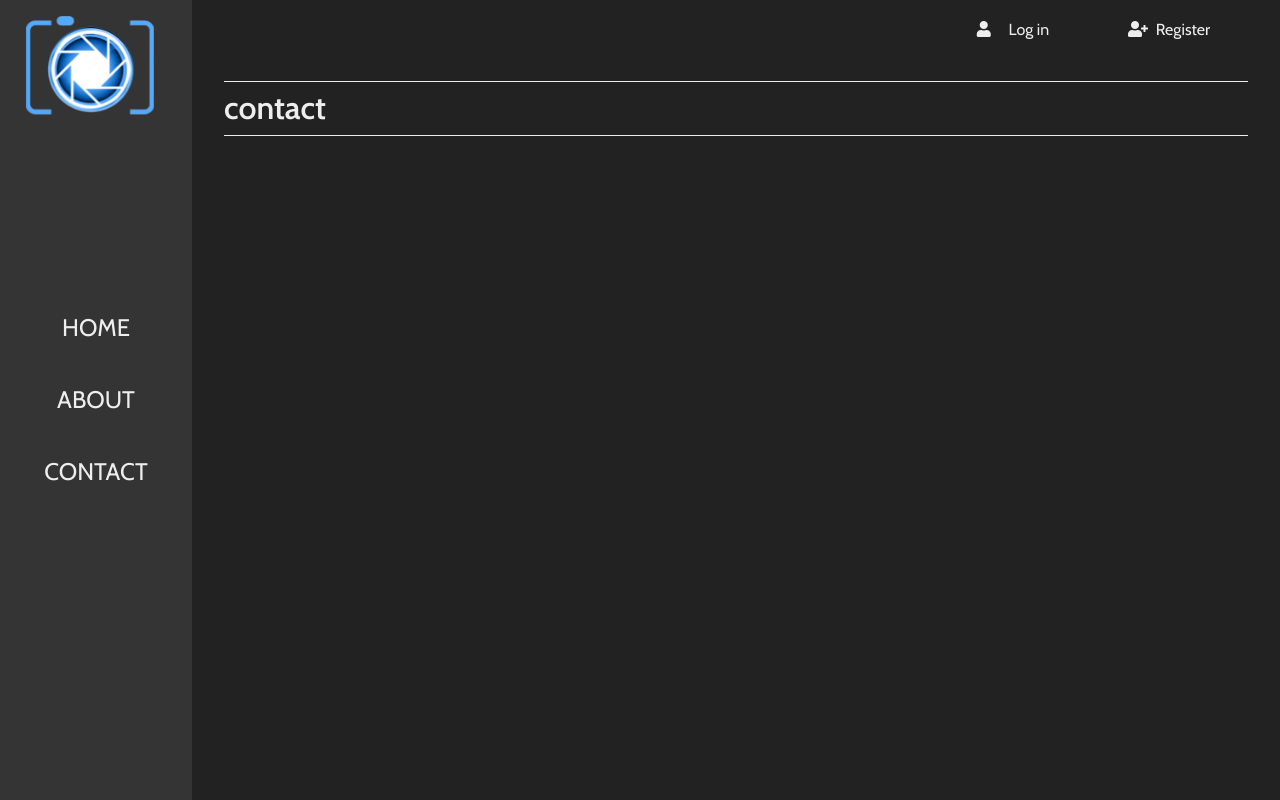
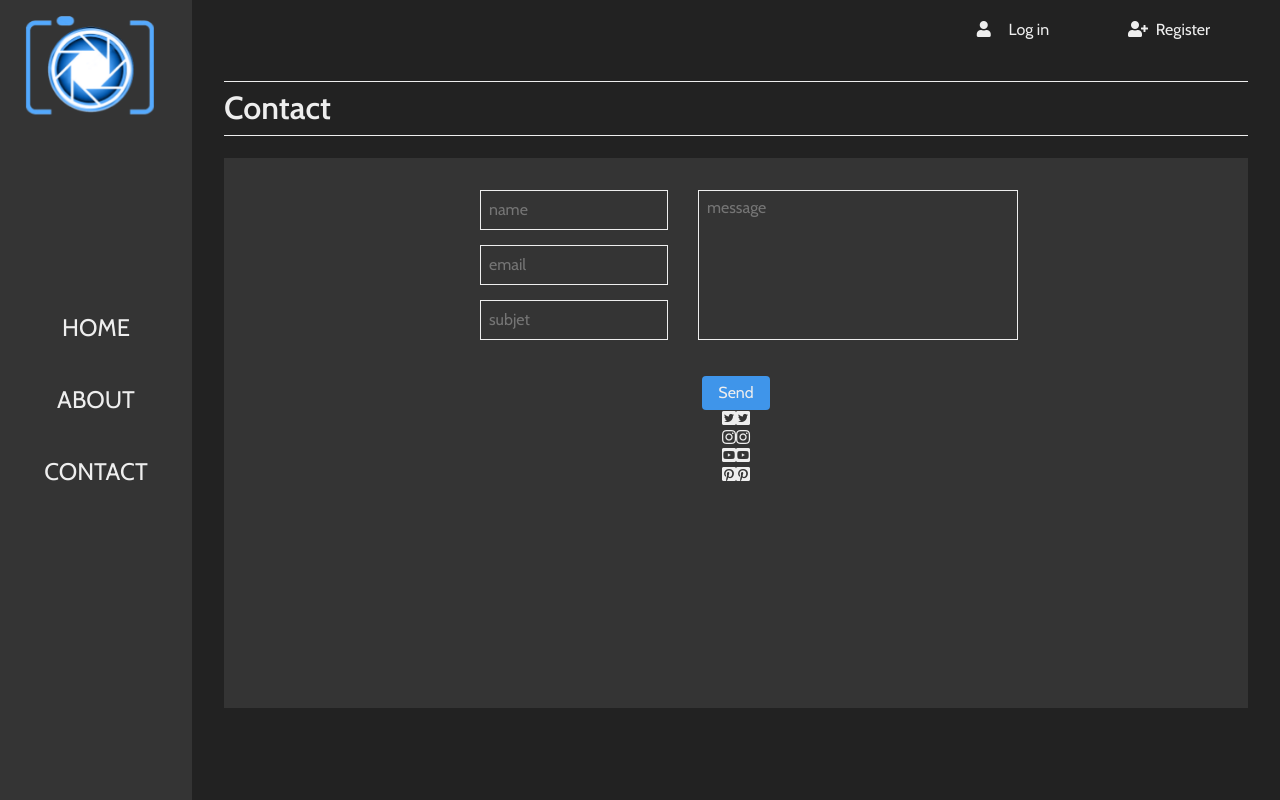
Before and after one commit to DorianDesings/web-photography-basic, a Node project: template dev/views/pages/contact.pug in a window 1280 px wide. Run offline with Node 20 templates, Linux system fonts and the light colour scheme; the template is opened without the code that fills it, so the values that code supplies are empty; some libraries are stand-ins or nearby versions.

Commit message:
contact I

```diff
--- a/dev/scss/blocks/_forms.scss
+++ b/dev/scss/blocks/_forms.scss
@@ -43,3 +43,43 @@
     }
   }
 }
+
+.form-contact {
+  display: grid;
+  gap: 30px;
+  width: 320px;
+  margin: 0 auto;
+  justify-items: center;
+  padding-top: 2rem;
+
+  @include laptop {
+    grid-template-columns: repeat(2, 1fr);
+    margin: 0 auto 2rem;
+    width: 50%;
+  }
+
+  &__fields {
+    display: flex;
+    flex-direction: column;
+    height: 150px;
+    justify-content: space-between;
+    width: 100%;
+  }
+
+  &__input,
+  &__textarea {
+    height: 40px;
+    background-color: $dark-color;
+    color: $text-color;
+    border: 1px solid;
+    outline: none;
+    padding-left: 0.5rem;
+  }
+
+  &__textarea {
+    resize: none;
+    width: 320px;
+    height: 150px;
+    padding: 0.5rem;
+  }
+}
--- /dev/null
+++ b/dev/scss/pages/_contact.scss
@@ -0,0 +1,10 @@
+.contact {
+  background-color: $dark-color;
+  height: 90vh;
+  text-align: center;
+
+  @include laptop {
+    height: calc(100vh - 250px);
+    position: relative;
+  }
+}
--- a/dev/scss/styles.scss
+++ b/dev/scss/styles.scss
@@ -24,3 +24,4 @@
 
 //Pages
 @import "pages/about";
+@import "pages/contact";
--- a/dev/views/pages/contact.pug
+++ b/dev/views/pages/contact.pug
@@ -2,4 +2,29 @@ extends ../templates/template
 block menu
     include ../includes/main-menu
 block title
-    h1.title contact
+    h1.title Contact
+block main
+    .contact
+        .contact__form
+            form.form-contact
+                .form-contact__fields
+                    input(type="text" name="name" placeholder="name").form-contact__input
+                    input(type="text" name="email" placeholder="email").form-contact__input
+                    input(type="text" name="subjet" placeholder="subjet").form-contact__input
+                .form-contact__field
+                    textarea(name="message" placeholder="message").form-contact__textarea
+            .form-contact__field
+                input(type="submit" value="Send").form__submit
+        .social
+            .social__icon
+                i.fab.fa-twitter-square
+                i.fab.fa-twitter-square
+            .social__icon
+                i.fab.fa-instagram
+                i.fab.fa-instagram
+            .social__icon
+                i.fab.fa-youtube-square
+                i.fab.fa-youtube-square
+            .social__icon
+                i.fab.fa-pinterest-square
+                i.fab.fa-pinterest-square
--- a/public/css/styles.css
+++ b/public/css/styles.css
@@ -193,6 +193,16 @@ body { background-color: var(--background-color); color: var(--text-color); min-
 
 .form__submit:active, .form__submit:focus { transform: scale(0.9); }
 
+.form-contact { display: grid; gap: 30px; width: 320px; margin: 0 auto; justify-items: center; padding-top: 2rem; }
+
+@media screen and (min-width: 1024px) { .form-contact { grid-template-columns: repeat(2, 1fr); margin: 0 auto 2rem; width: 50%; } }
+
+.form-contact__fields { display: flex; flex-direction: column; height: 150px; justify-content: space-between; width: 100%; }
+
+.form-contact__input, .form-contact__textarea { height: 40px; background-color: var(--dark-color); color: var(--text-color); border: 1px solid; outline: none; padding-left: 0.5rem; }
+
+.form-contact__textarea { resize: none; width: 320px; height: 150px; padding: 0.5rem; }
+
 .title { padding: 0 0 0.5rem; border-bottom: 1px solid var(--text-color); text-align: left; }
 
 @media screen and (min-width: 1024px) { .title { padding: 0.5rem 0; border-top: 1px solid var(--text-color); } }
@@ -206,3 +216,7 @@ body { background-color: var(--background-color); color: var(--text-color); min-
 .show { opacity: 1; }
 
 .controls { width: 50%; margin: 0 auto; font-size: 2rem; display: flex; justify-content: space-between; color: var(--text-color); }
+
+.contact { background-color: var(--dark-color); height: 90vh; text-align: center; }
+
+@media screen and (min-width: 1024px) { .contact { height: calc(100vh - 250px); position: relative; } }
```
Also changed, not shown: public/contact.html (+24 -1 lines).
